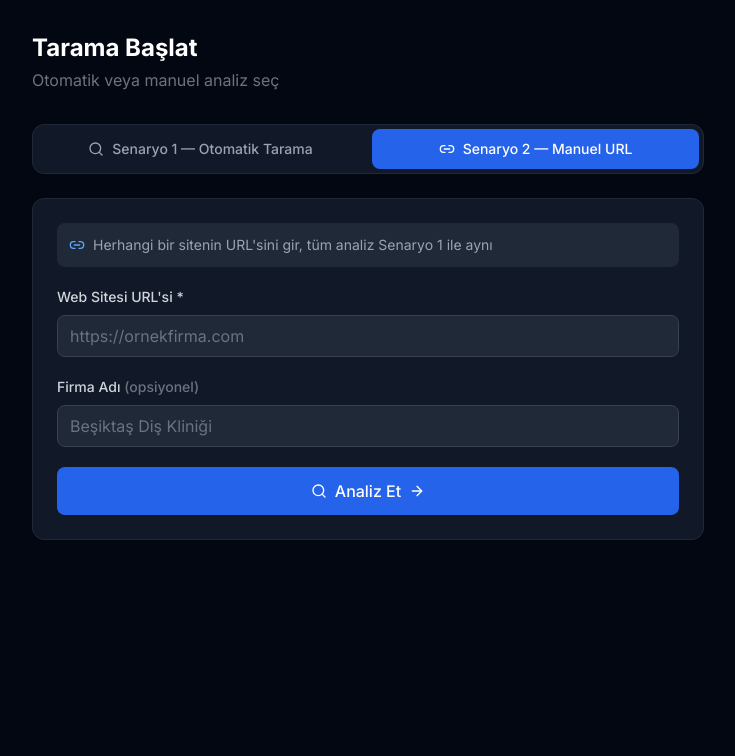
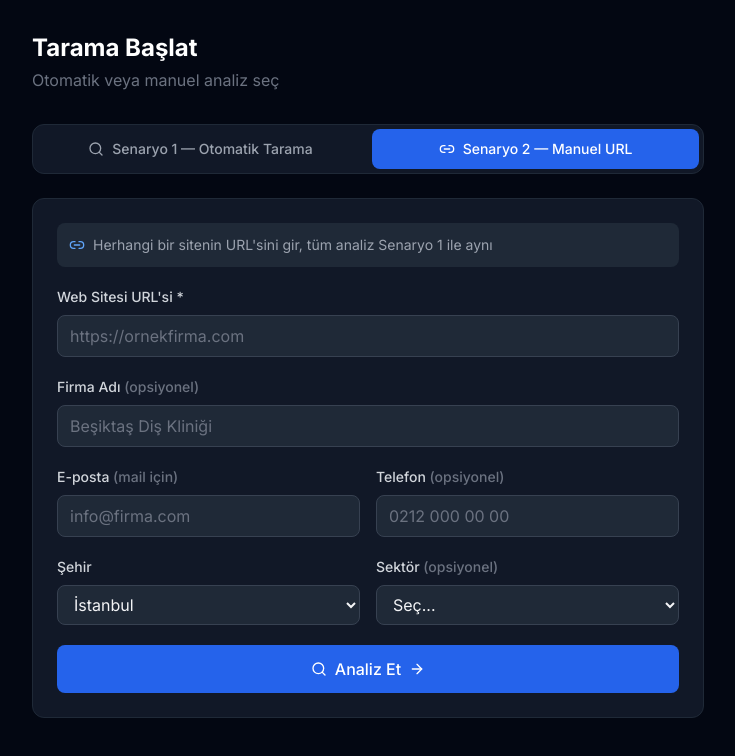
Before and after one commit to onurpilgir-hash/siteboost, a Next.js app: page /scan in a window 1280 px wide. Both pictures are taken after a click on the button "Senaryo 2 — Manuel URL". Shown: the top 756 px of the page, without its empty margins (272-1007 px from the left). Built offline with nearby package versions, Linux system fonts and the light colour scheme.

Commit message:
Manuel forma email/telefon/sehir/sektor alanlari eklendi

```diff
--- a/package.json
+++ b/package.json
@@ -14,6 +14,7 @@
     "@dnd-kit/core": "^6.3.1",
     "@dnd-kit/sortable": "^10.0.0",
     "@fontsource/roboto": "^5.2.10",
+    "@playwright/test": "^1.59.1",
     "@react-pdf/renderer": "^4.4.0",
     "@sparticuz/chromium-min": "^143.0.4",
     "@supabase/ssr": "^0.10.0",
@@ -27,6 +28,7 @@
     "next": "14.2.35",
     "node-telegram-bot-api": "^0.67.0",
     "openai": "^6.33.0",
+    "playwright": "^1.59.1",
     "puppeteer-core": "^24.40.0",
     "qrcode": "^1.5.4",
     "react": "^18",
--- a/src/app/api/scan/manual/route.ts
+++ b/src/app/api/scan/manual/route.ts
@@ -4,7 +4,7 @@ import { analyzeSite } from '@/lib/analyzer'
 
 export async function POST(req: NextRequest) {
   try {
-    const { url, companyName } = await req.json()
+    const { url, companyName, email, phone, city, sector } = await req.json()
 
     if (!url) {
       return NextResponse.json({ error: 'URL gerekli' }, { status: 400 })
@@ -19,7 +19,10 @@ export async function POST(req: NextRequest) {
       .insert({
         name: companyName || domain,
         website: url,
-        city: 'Bilinmiyor',
+        email: email || null,
+        phone: phone || null,
+        city: city || 'Bilinmiyor',
+        sector: sector || null,
         has_website: true,
         pipeline_stage: 'new_lead',
       })
--- a/src/app/scan/ScanForm.tsx
+++ b/src/app/scan/ScanForm.tsx
@@ -32,6 +32,10 @@ export default function ScanForm() {
 
   const [url, setUrl] = useState('')
   const [companyName, setCompanyName] = useState('')
+  const [email, setEmail] = useState('')
+  const [phone, setPhone] = useState('')
+  const [manualCity, setManualCity] = useState('İstanbul')
+  const [manualSector, setManualSector] = useState('')
 
   const [loading, setLoading] = useState(false)
   const [error, setError] = useState('')
@@ -67,7 +71,7 @@ export default function ScanForm() {
       const res = await fetch('/api/scan/manual', {
         method: 'POST',
         headers: { 'Content-Type': 'application/json' },
-        body: JSON.stringify({ url, companyName }),
+        body: JSON.stringify({ url, companyName, email, phone, city: manualCity, sector: manualSector }),
       })
       const data = await res.json()
       if (!res.ok) throw new Error(data.error || 'Analiz başlatılamadı')
@@ -224,6 +228,57 @@ export default function ScanForm() {
               />
             </div>
 
+            <div className="grid grid-cols-2 gap-4">
+              <div>
+                <label className="block text-sm font-medium text-gray-300 mb-2">
+                  E-posta <span className="text-gray-500">(mail için)</span>
+                </label>
+                <input
+                  type="email"
+                  placeholder="info@firma.com"
+                  value={email}
+                  onChange={e => setEmail(e.target.value)}
+                  className="input"
+                />
+              </div>
+              <div>
+                <label className="block text-sm font-medium text-gray-300 mb-2">
+                  Telefon <span className="text-gray-500">(opsiyonel)</span>
+                </label>
+                <input
+                  type="text"
+                  placeholder="0212 000 00 00"
+                  value={phone}
+                  onChange={e => setPhone(e.target.value)}
+                  className="input"
+                />
+              </div>
+            </div>
+
+            <div className="grid grid-cols-2 gap-4">
+              <div>
+                <label className="block text-sm font-medium text-gray-300 mb-2">Şehir</label>
+                <select value={manualCity} onChange={e => setManualCity(e.target.value)} className="input">
+                  <option value="İstanbul">İstanbul</option>
+                  <option value="Ankara">Ankara</option>
+                  <option value="İzmir">İzmir</option>
+                  <option value="Bursa">Bursa</option>
+                  <option value="Antalya">Antalya</option>
+                </select>
+              </div>
+              <div>
+                <label className="block text-sm font-medium text-gray-300 mb-2">
+                  Sektör <span className="text-gray-500">(opsiyonel)</span>
+                </label>
+                <select value={manualSector} onChange={e => setManualSector(e.target.value)} className="input">
+                  <option value="">Seç...</option>
+                  {SECTORS.map(s => (
+                    <option key={s.key} value={s.key}>{s.emoji} {s.label}</option>
+                  ))}
+                </select>
+              </div>
+            </div>
+
             <button
               onClick={startManualScan}
               disabled={loading}
```
Also changed, not shown: BASLAT.txt (added), 1 other file (tests, documents, lock files or other folders).
